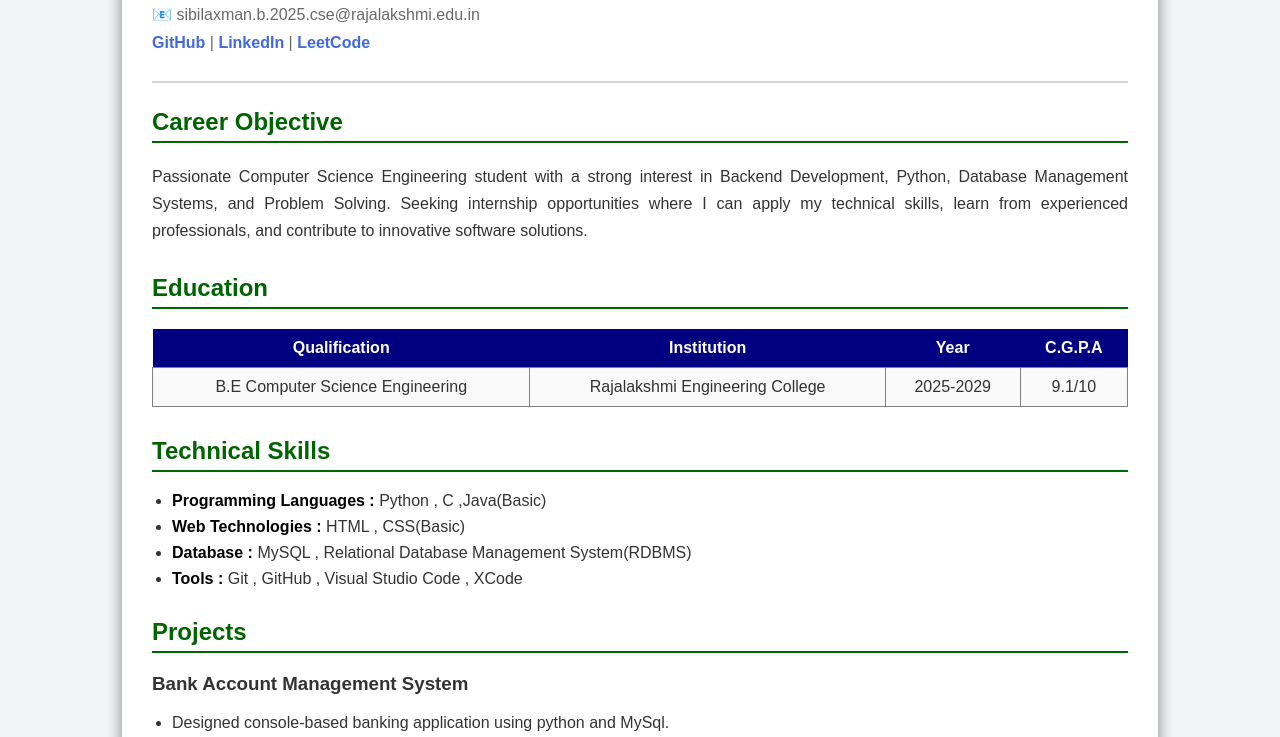
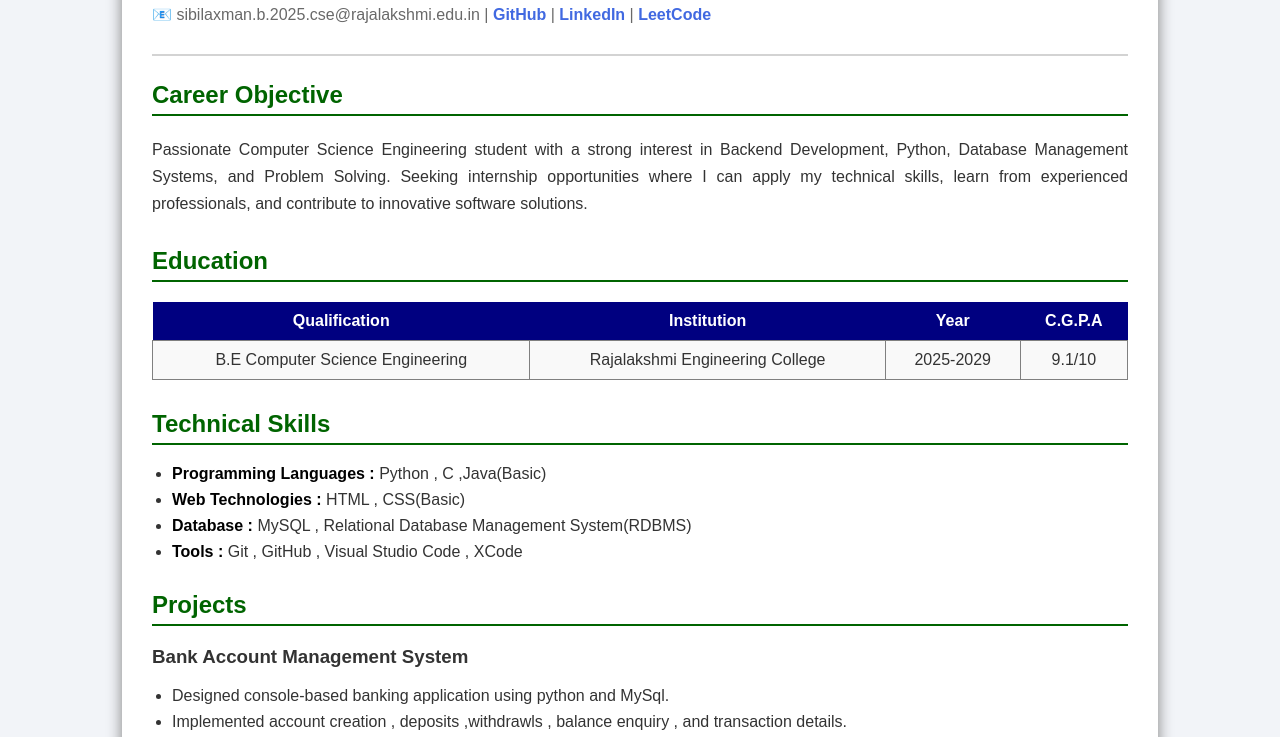
Before and after one commit to Sibilaxman/My_Resume, a plain HTML site: page index.html in a window 1280 px wide. Shown: the part 133-870 px from the top of the page. Drawn offline with Linux system fonts and the light colour scheme.

Commit message:
resume
Removed line break and added separators for contact links.

```diff
--- a/index.html
+++ b/index.html
@@ -12,8 +12,7 @@
         <h1>Sibilaxman Bharathidasan </h1>
         <p class="contact">
 
-            📧 sibilaxman.b.2025.cse@rajalakshmi.edu.in
-          <br>
+            📧 sibilaxman.b.2025.cse@rajalakshmi.edu.in |
             <a href="https://github.com/Sibilaxman" target="_blank">GitHub</a> |
             <a href="https://www.linkedin.com/in/sibilaxman-bharathidasan-547217398/" target="_blank">LinkedIn</a> |
             <a href="https://leetcode.com/u/Sibilaxman/" target="_blank">LeetCode</a>
@@ -139,7 +138,6 @@
         <p><strong>Date : </strong>06-07-2026</p>
         <br>
         <h3>(Sibilaxman B)</h3>
-        <br>
         <p>© 2026 Sibilaxman Bharathidasan</p>
         <p>Designed using HTML & CSS</p>
       </footer>
```
